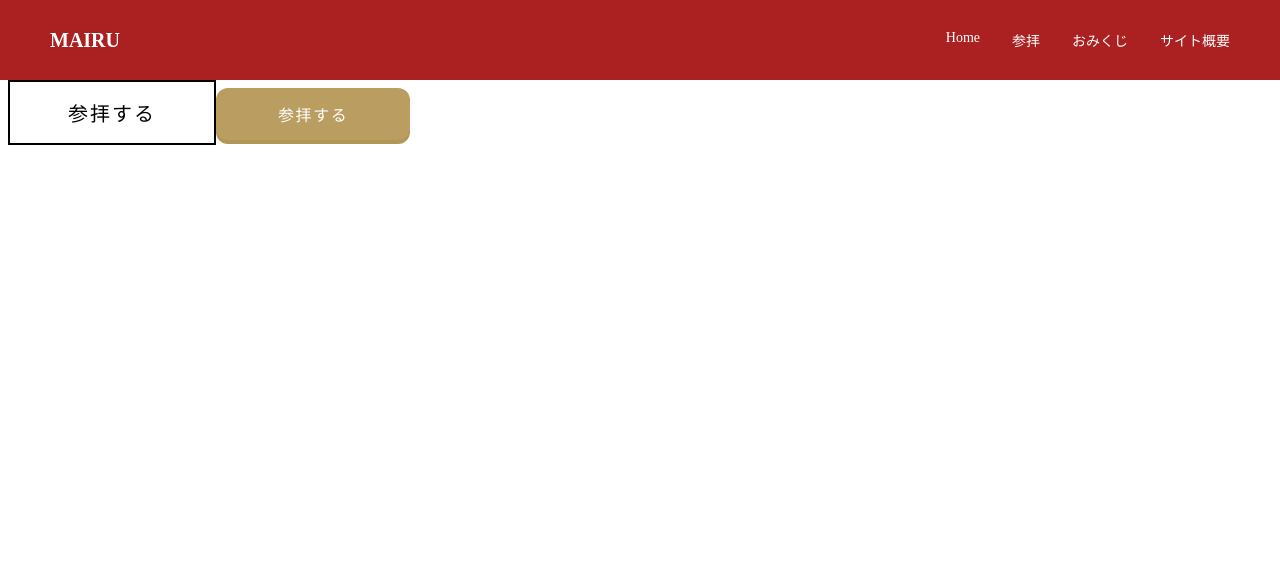
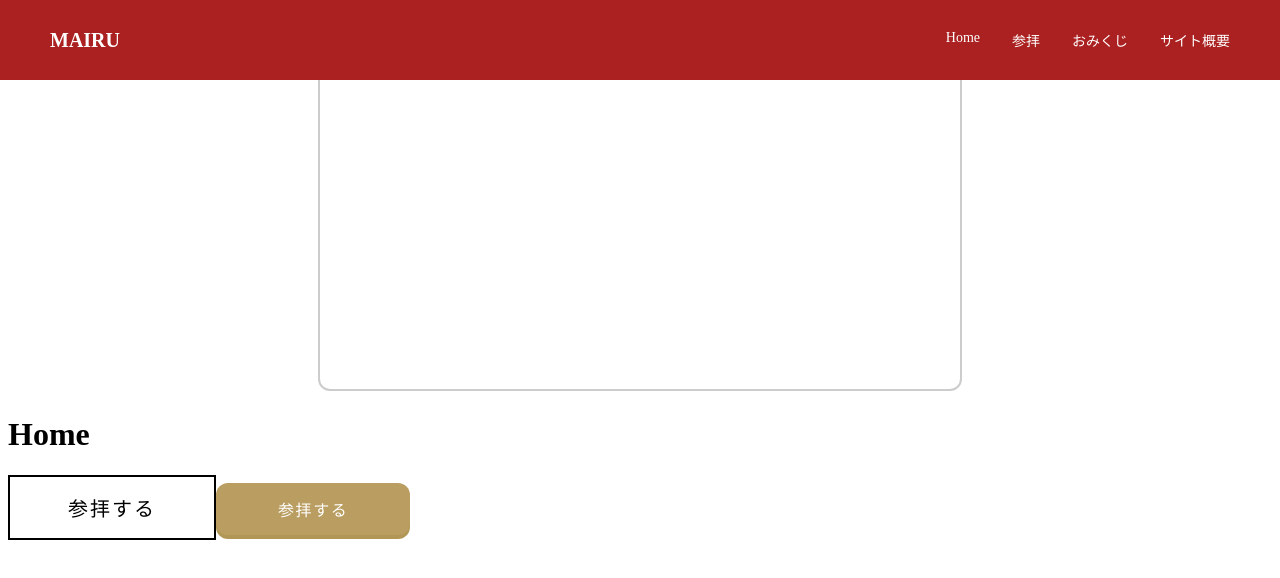
Before and after one commit to hsmt-T/giiku_Hackathon_vol18, a React (Vite) app in the folder frontend/: page / in a window 1280 px wide. Shown: the top 578 px of the page. Built offline with nearby package versions, Linux system fonts and the light colour scheme; no server answers.

Commit message:
いったんカメラ出るようになるました　調整は後で

```diff
--- a/frontend/src/App.tsx
+++ b/frontend/src/App.tsx
@@ -1,11 +1,13 @@
 import { BrowserRouter, Routes, Route } from "react-router-dom";
 import { Home } from "./pages/Home";
 import Header from "./components/header/Header";
+import Camera from "./lib/camera";
 
 function App() {
   return (
     <BrowserRouter>
       <Header />
+      <Camera/>
       <Routes>
         <Route path="/" element={<Home />} />
       </Routes>
--- /dev/null
+++ b/frontend/src/lib/camera.tsx
@@ -0,0 +1,57 @@
+import { useEffect, useRef } from "react";
+
+const Camera = () => {
+  const videoRef = useRef<HTMLVideoElement>(null);
+
+  useEffect(() => {
+    let stream: MediaStream;
+
+    const startCamera = async () => {
+      try {
+        stream = await navigator.mediaDevices.getUserMedia({
+          video: {
+            width: 1200,
+            height: 500,
+            facingMode: "user", // スマホ背面なら "environment"
+          },
+          audio: false,
+        });
+
+        if (videoRef.current) {
+          videoRef.current.srcObject = stream;
+        }
+      } catch (err) {
+        console.error("カメラ起動エラー", err);
+        alert("カメラを起動できませんでした");
+      }
+    };
+
+    startCamera();
+
+    // コンポーネント破棄時にカメラ停止
+    return () => {
+      if (stream) {
+        stream.getTracks().forEach((track) => track.stop());
+      }
+    };
+  }, []);
+
+  return (
+    <div style={{ textAlign: "center" }}>
+      <h2>Camera Check</h2>
+      <video
+        ref={videoRef}
+        autoPlay
+        playsInline
+        style={{
+          width: "100%",
+          maxWidth: 640,
+          borderRadius: 12,
+          border: "2px solid #ccc",
+        }}
+      />
+    </div>
+  );
+};
+
+export default Camera;
```
